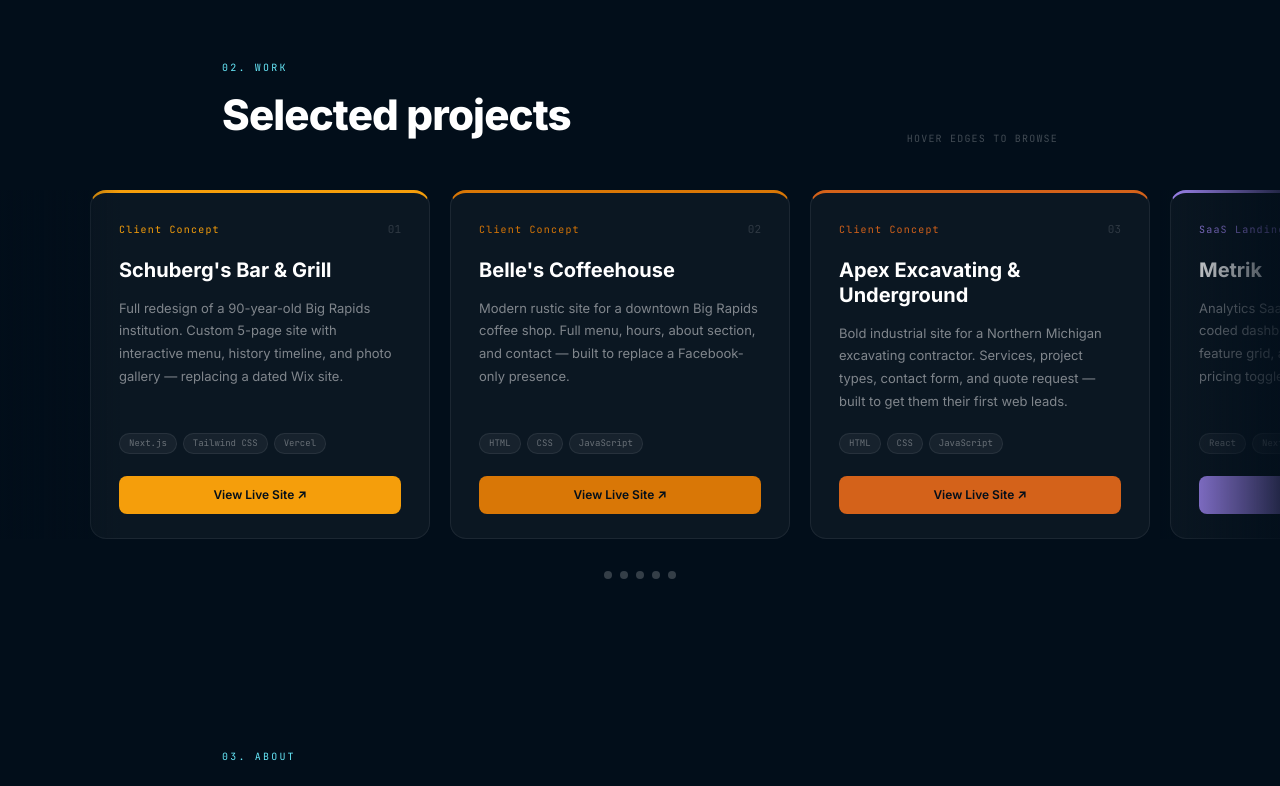
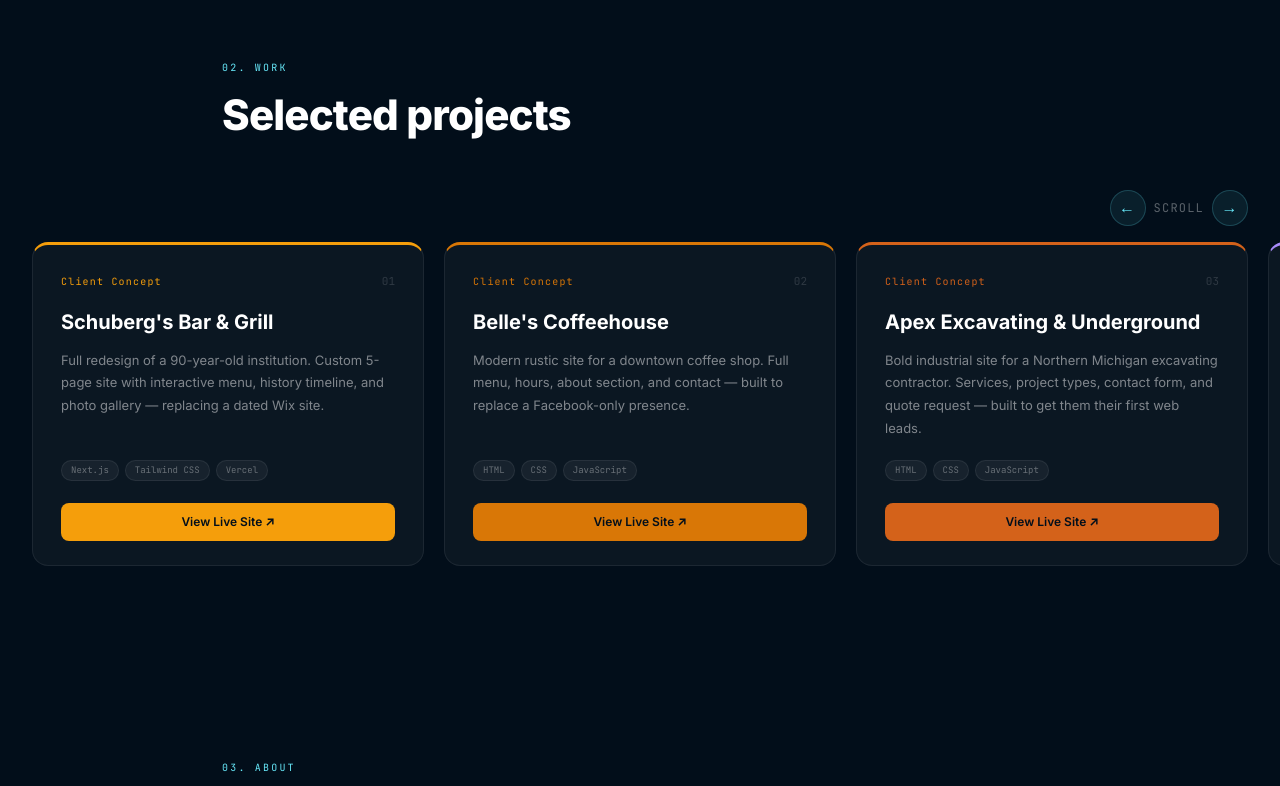
Before and after one commit to Yaxman2004/portfolio, a Next.js app: page / in a window 1280 px wide. Shown: the part 820-1606 px from the top of the page. Built offline with nearby package versions, Linux system fonts and the light colour scheme.

Commit message:
fix big rapids, title, and hover for projects

```diff
--- a/app/page.jsx
+++ b/app/page.jsx
@@ -8,7 +8,7 @@
   {
     title: "Schuberg's Bar & Grill",
     type: 'Client Concept',
-    description: 'Full redesign of a 90-year-old Big Rapids institution. Custom 5-page site with interactive menu, history timeline, and photo gallery — replacing a dated Wix site.',
+    description: 'Full redesign of a 90-year-old institution. Custom 5-page site with interactive menu, history timeline, and photo gallery — replacing a dated Wix site.',
     tags: ['Next.js', 'Tailwind CSS', 'Vercel'],
     live: 'https://schubergsbar-site.vercel.app',
     color: '#f59e0b',
@@ -16,7 +16,7 @@
   {
     title: "Belle's Coffeehouse",
     type: 'Client Concept',
-    description: 'Modern rustic site for a downtown Big Rapids coffee shop. Full menu, hours, about section, and contact — built to replace a Facebook-only presence.',
+    description: 'Modern rustic site for a downtown coffee shop. Full menu, hours, about section, and contact — built to replace a Facebook-only presence.',
     tags: ['HTML', 'CSS', 'JavaScript'],
     live: 'https://belles-mockup.vercel.app',
     color: '#d97706',
@@ -875,7 +875,7 @@
   const linkOpacity = Math.max(0, 1 - progress * 8)
   return (
     <nav style={{ position:'fixed', top:0, left:0, right:0, zIndex:100, padding:'0 32px', height:'60px', display:'flex', alignItems:'center', justifyContent:'space-between', background:'transparent' }}>
-      <span style={{ fontFamily:'var(--font-mono)', fontSize:'14px', color:'#67e8f9', letterSpacing:'0.05em' }}>carter.dev</span>
+      <span style={{ fontFamily:'var(--font-mono)', fontSize:'14px', color:'#67e8f9', letterSpacing:'0.05em' }}>cartery.dev</span>
       <div style={{ display:'flex', gap:'28px', opacity: linkOpacity, pointerEvents: linkOpacity < 0.1 ? 'none' : 'auto', transition:'opacity 0.1s' }}>
         {[['#work','Work'],['#about','About'],['#contact','Contact']].map(([h,label])=>(
           <a key={h} href={h} style={{ fontSize:'13px', color:'rgba(255,255,255,0.75)', textDecoration:'none', transition:'color 0.2s' }}
@@ -956,7 +956,7 @@
               I build websites & web apps{' '}<span style={{ color:'#fcd34d' }}>for businesses.</span>
             </h2>
             <p style={{ fontSize:'16px', color:'rgba(255,255,255,0.82)', maxWidth:'480px', margin:'0 auto 40px', lineHeight:1.75, textShadow:'0 1px 8px rgba(0,0,0,0.4)' }}>
-              Frontend developer based in Big Rapids, MI. React, Next.js, and a passion for building things that actually work.
+              Frontend developer based in Michigan. React, Next.js, and a passion for building things that actually work.
             </p>
             <div style={{ display:'flex', gap:'16px', justifyContent:'center', flexWrap:'wrap', marginBottom:'48px' }}>
               <a href="#work" style={{ padding:'14px 32px', background:'#f59e0b', color:'#0f0a00', fontWeight:700, borderRadius:'12px', textDecoration:'none', fontSize:'14px', boxShadow:'0 0 32px rgba(245,158,11,0.35)' }}>See my work</a>
@@ -985,7 +985,45 @@
                 <p style={{ fontFamily:'var(--font-mono)', color:'#67e8f9', fontSize:'10px', letterSpacing:'0.22em', marginBottom:'8px' }}>02. WORK</p>
                 <h2 style={{ fontSize:'clamp(26px,5vw,42px)', fontWeight:800, color:'white', letterSpacing:'-0.02em' }}>Selected projects</h2>
               </div>
-              <p style={{ fontFamily:'var(--font-mono)', fontSize:'10px', color:'rgba(255,255,255,0.25)', letterSpacing:'0.12em' }}>HOVER EDGES TO BROWSE</p>
+            </div>
+          </div>
+
+          {/* Always-visible scroll hint arrows */}
+          <div style={{ display:'flex', justifyContent:'flex-end', gap:'10px', paddingRight:'32px', marginBottom:'16px' }}>
+            <div style={{
+              display:'flex', alignItems:'center', gap:'8px',
+              color:'rgba(255,255,255,0.35)', fontSize:'12px',
+              fontFamily:'var(--font-mono)', letterSpacing:'0.1em',
+            }}>
+              <div onClick={() => {
+                const track = document.querySelector('.carousel-track')
+                if (track) track.scrollBy({ left: -(track.offsetWidth * 0.85), behavior:'smooth' })
+              }} style={{
+                width:'36px', height:'36px', borderRadius:'50%',
+                background:'rgba(103,232,249,0.08)',
+                border:'1px solid rgba(103,232,249,0.2)',
+                display:'flex', alignItems:'center', justifyContent:'center',
+                color:'#67e8f9', fontSize:'16px', cursor:'pointer',
+                transition:'background 0.2s, border-color 0.2s',
+              }}
+                onMouseEnter={e=>{ e.currentTarget.style.background='rgba(103,232,249,0.2)'; e.currentTarget.style.borderColor='rgba(103,232,249,0.6)' }}
+                onMouseLeave={e=>{ e.currentTarget.style.background='rgba(103,232,249,0.08)'; e.currentTarget.style.borderColor='rgba(103,232,249,0.2)' }}
+              >←</div>
+              SCROLL
+              <div onClick={() => {
+                const track = document.querySelector('.carousel-track')
+                if (track) track.scrollBy({ left: track.offsetWidth * 0.85, behavior:'smooth' })
+              }} style={{
+                width:'36px', height:'36px', borderRadius:'50%',
+                background:'rgba(103,232,249,0.08)',
+                border:'1px solid rgba(103,232,249,0.2)',
+                display:'flex', alignItems:'center', justifyContent:'center',
+                color:'#67e8f9', fontSize:'16px', cursor:'pointer',
+                transition:'background 0.2s, border-color 0.2s',
+              }}
+                onMouseEnter={e=>{ e.currentTarget.style.background='rgba(103,232,249,0.2)'; e.currentTarget.style.borderColor='rgba(103,232,249,0.6)' }}
+                onMouseLeave={e=>{ e.currentTarget.style.background='rgba(103,232,249,0.08)'; e.currentTarget.style.borderColor='rgba(103,232,249,0.2)' }}
+              >→</div>
             </div>
           </div>
 
@@ -994,25 +1032,72 @@
             onMouseMove={e => {
               const el = e.currentTarget
               const track = el.querySelector('.carousel-track')
+              const leftArrow = el.querySelector('.carousel-arrow-left')
+              const rightArrow = el.querySelector('.carousel-arrow-right')
               const rect = el.getBoundingClientRect()
               const x = e.clientX - rect.left
               const w = rect.width
-              const zone = w * 0.18 // 18% edge zone
+              const zone = 120 // fixed 120px zone on each edge
               if (x < zone) {
-                const speed = (1 - x / zone) * 6
+                const speed = (1 - x / zone) * 8
                 track._scrollSpeed = -speed
+                if (leftArrow) leftArrow.style.opacity = '1'
+                if (rightArrow) rightArrow.style.opacity = '0'
               } else if (x > w - zone) {
-                const speed = ((x - (w - zone)) / zone) * 6
+                const speed = ((x - (w - zone)) / zone) * 8
                 track._scrollSpeed = speed
+                if (rightArrow) rightArrow.style.opacity = '1'
+                if (leftArrow) leftArrow.style.opacity = '0'
               } else {
                 track._scrollSpeed = 0
+                if (leftArrow) leftArrow.style.opacity = '0'
+                if (rightArrow) rightArrow.style.opacity = '0'
               }
             }}
             onMouseLeave={e => {
               const track = e.currentTarget.querySelector('.carousel-track')
+              const leftArrow = e.currentTarget.querySelector('.carousel-arrow-left')
+              const rightArrow = e.currentTarget.querySelector('.carousel-arrow-right')
               if (track) track._scrollSpeed = 0
+              if (leftArrow) leftArrow.style.opacity = '0'
+              if (rightArrow) rightArrow.style.opacity = '0'
             }}
           >
+            {/* Left arrow overlay */}
+            <div className="carousel-arrow-left" style={{
+              position:'absolute', left:0, top:0, bottom:'24px', width:'80px',
+              background:'linear-gradient(to right, rgba(2,14,26,0.85), transparent)',
+              display:'flex', alignItems:'center', justifyContent:'flex-start',
+              paddingLeft:'16px',
+              opacity:0, transition:'opacity 0.2s',
+              pointerEvents:'none', zIndex:10,
+            }}>
+              <div style={{
+                width:'40px', height:'40px', borderRadius:'50%',
+                background:'rgba(103,232,249,0.15)',
+                border:'1px solid rgba(103,232,249,0.4)',
+                display:'flex', alignItems:'center', justifyContent:'center',
+                color:'#67e8f9', fontSize:'18px',
+              }}>←</div>
+            </div>
+
+            {/* Right arrow overlay */}
+            <div className="carousel-arrow-right" style={{
+              position:'absolute', right:0, top:0, bottom:'24px', width:'80px',
+              background:'linear-gradient(to left, rgba(2,14,26,0.85), transparent)',
+              display:'flex', alignItems:'center', justifyContent:'flex-end',
+              paddingRight:'16px',
+              opacity:0, transition:'opacity 0.2s',
+              pointerEvents:'none', zIndex:10,
+            }}>
+              <div style={{
+                width:'40px', height:'40px', borderRadius:'50%',
+                background:'rgba(103,232,249,0.15)',
+                border:'1px solid rgba(103,232,249,0.4)',
+                display:'flex', alignItems:'center', justifyContent:'center',
+                color:'#67e8f9', fontSize:'18px',
+              }}>→</div>
+            </div>
             <div className="carousel-track" ref={el => {
               if (!el) return
               el._scrollSpeed = 0
@@ -1024,21 +1109,23 @@
                 el._raf = requestAnimationFrame(tick)
               }
               el._raf = requestAnimationFrame(tick)
+              // no dot tracking needed
+              el.addEventListener('scroll', () => {})
             }} style={{
               display:'flex',
               gap:'20px',
               overflowX:'scroll',
               overflowY:'visible',
-              paddingLeft:'max(32px, calc((100vw - 1100px)/2))',
-              paddingRight:'max(32px, calc((100vw - 1100px)/2))',
+              paddingLeft:'32px',
+              paddingRight:'32px',
               paddingBottom:'24px',
               scrollbarWidth:'none',
               msOverflowStyle:'none',
               WebkitOverflowScrolling:'touch',
             }}>
               {projects.map((p2,i)=>(
-                <div key={p2.title} style={{
-                  width:'340px',
+                <div key={p2.title} className="project-card" style={{
+                  width:'calc((100vw - 64px - 40px) / 3)',
                   flexShrink:0,
                   background:'rgba(255,255,255,0.04)',
                   border:'1px solid rgba(255,255,255,0.07)',
@@ -1069,21 +1156,9 @@
               ))}
             </div>
 
-            {/* Left fade + hover zone indicator */}
-            <div style={{ position:'absolute', top:0, left:0, bottom:'24px', width:'120px', background:'linear-gradient(to right, rgba(2,14,26,0.8), transparent)', pointerEvents:'none', borderRadius:'0' }}/>
-            <div style={{ position:'absolute', top:0, right:0, bottom:'24px', width:'120px', background:'linear-gradient(to left, rgba(2,14,26,0.8), transparent)', pointerEvents:'none' }}/>
+
           </div>
 
-          {/* Dot indicators */}
-          <div style={{ display:'flex', gap:'8px', justifyContent:'center', marginTop:'8px' }}>
-            {projects.map((_,i)=>(
-              <div key={i} style={{
-                width:'8px', height:'8px',
-                borderRadius:'50%',
-                background:'rgba(255,255,255,0.2)',
-              }}/>
-            ))}
-          </div>
         </section>
 
         {/* ABOUT */}
@@ -1096,7 +1171,7 @@
             <div style={{ display:'grid', gridTemplateColumns:'repeat(auto-fit,minmax(280px,1fr))', gap:'28px' }}>
               <div style={glass}>
                 <div style={{ display:'flex', flexDirection:'column', gap:'14px', fontSize:'15px', color:'rgba(255,255,255,0.6)', lineHeight:1.8 }}>
-                  <p>I'm Carter — a self-taught frontend developer based in Big Rapids, Michigan. I build fast, polished websites and web apps that help businesses look professional and work reliably.</p>
+                  <p>I'm Carter — a self-taught frontend developer based in Michigan. I build fast, polished websites and web apps that help businesses look professional and work reliably.</p>
                   <p>I started building on the web because I wanted to create real things that real people use. Whether it's a local restaurant needing a better site or a startup needing an MVP — I care about the craft and the end result.</p>
                   <p>Currently open to freelance projects and looking to take on new clients.</p>
                 </div>
@@ -1122,7 +1197,7 @@
             </div>
             <div style={{ display:'grid', gridTemplateColumns:'repeat(auto-fit,minmax(260px,1fr))', gap:'28px' }}>
               <div style={{ display:'flex', flexDirection:'column', gap:'22px' }}>
-                {[{label:'EMAIL',value:'carteryax@gmail.com',href:'mailto:carteryax@gmail.com'},{label:'BASED IN',value:'Big Rapids, Michigan',href:null}].map(item=>(
+                {[{label:'EMAIL',value:'carteryax@gmail.com',href:'mailto:carteryax@gmail.com'},{label:'BASED IN',value:'Michigan',href:null}].map(item=>(
                   <div key={item.label}>
                     <p style={{ fontFamily:'var(--font-mono)', fontSize:'9px', color:'rgba(255,255,255,0.28)', letterSpacing:'0.22em', marginBottom:'6px' }}>{item.label}</p>
                     {item.href?<a href={item.href} style={{ color:'white', textDecoration:'none', fontSize:'15px' }} onMouseEnter={e=>e.target.style.color='#67e8f9'} onMouseLeave={e=>e.target.style.color='white'}>{item.value}</a>:<p style={{ color:'white', fontSize:'15px' }}>{item.value}</p>}
```
